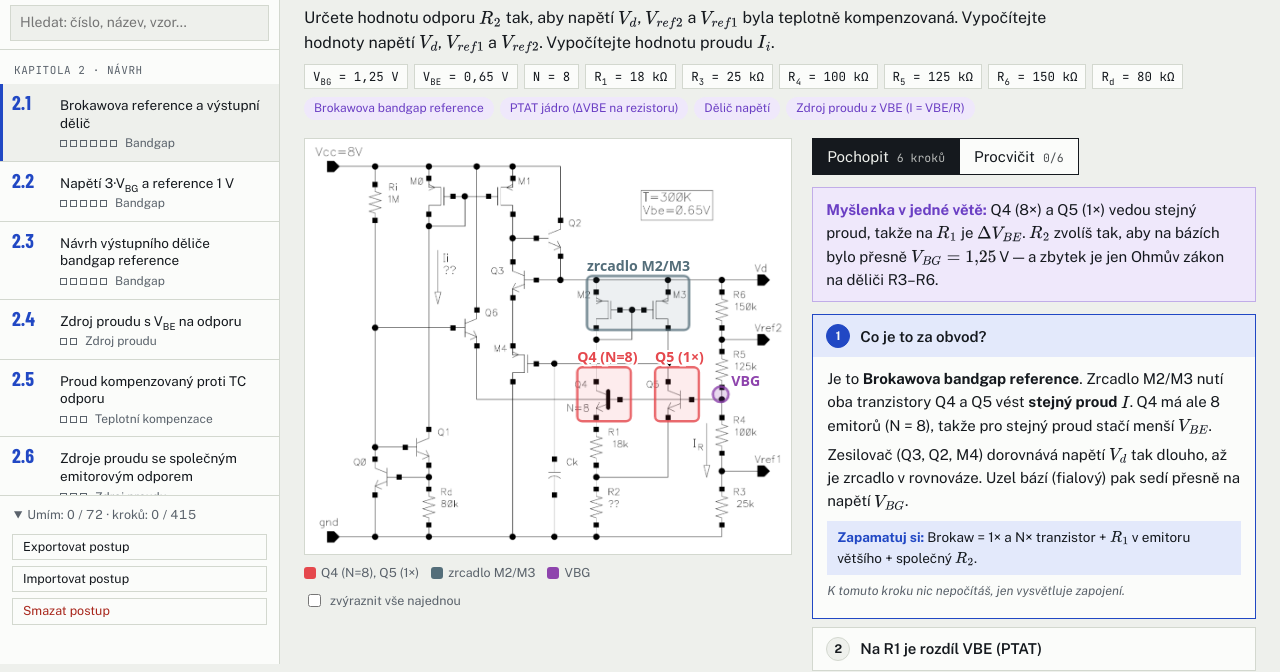
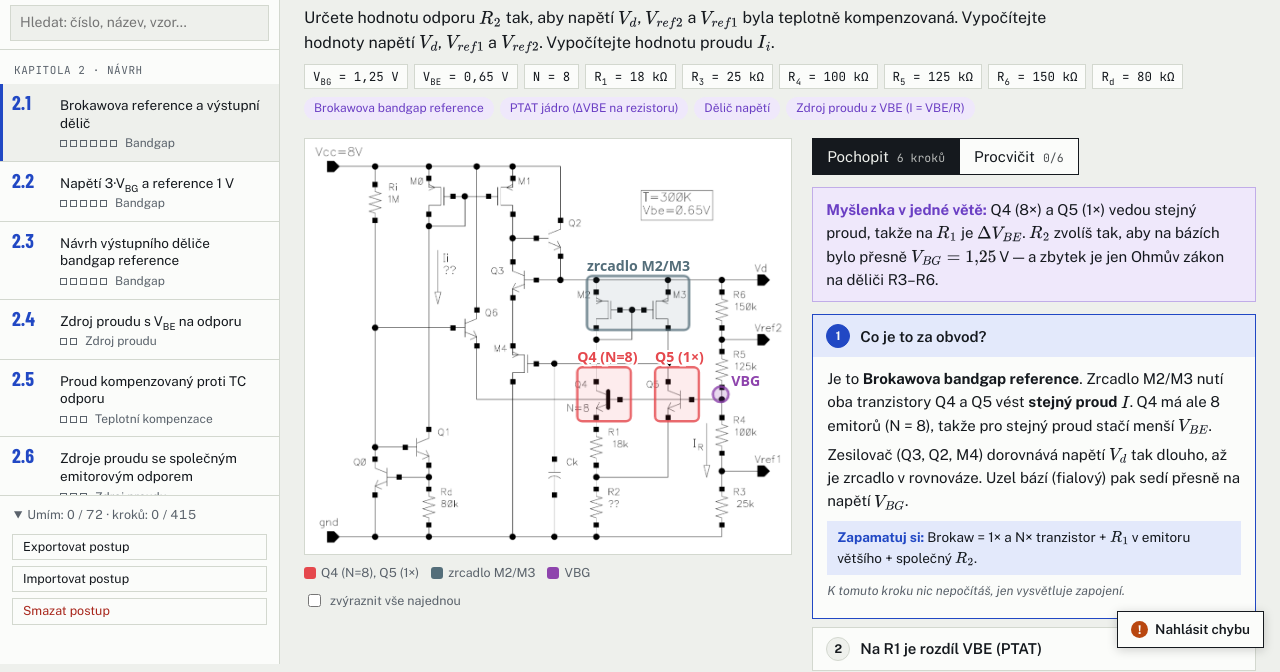
Before and after one commit to machmar-claude/nai-sbirka, a plain HTML site: page index.html in a window 1280 px wide. Shown: the part 136-808 px from the top of the page. Drawn offline with nearby package versions, Linux system fonts and the light colour scheme.

Commit message:
Add always visible "Nahlásit chybu" button
A floating link in the bottom-right corner opens a new GitHub issue,
prefilled with the current problem, mode, step and page link.

Co-Authored-By: Claude Opus 5.5 <noreply@anthropic.com>

```diff
--- a/app.css
+++ b/app.css
@@ -223,6 +223,17 @@ th { font-family: var(--font-mono); font-size: 11.5px; text-transform: uppercase
 .consts dt { color: var(--muted); }
 .consts dd { margin: 0; font-family: var(--font-mono); font-size: 13px; }
 
+/* bug-report link: floats bottom-right, always visible; main gets room so it never hides the last content */
+.report { position: fixed; z-index: 30;
+  right: calc(env(safe-area-inset-right, 0px) + 16px); bottom: calc(env(safe-area-inset-bottom, 0px) + 16px);
+  display: inline-flex; align-items: center; gap: 7px; padding: 7px 13px;
+  background: var(--sheet); color: var(--ink); border: 1px solid var(--ink);
+  font-size: 13.5px; font-weight: 600; text-decoration: none; box-shadow: 0 2px 10px rgba(0,0,0,.18); }
+.report::before { content: "!"; display: grid; place-items: center; width: 17px; height: 17px; border-radius: 50%;
+  background: var(--mark); color: var(--sheet); font-size: 12px; font-weight: 700; }
+.report:hover { border-color: var(--accent); color: var(--accent); }
+main { padding-bottom: 56px; }
+@media print { .report { display: none; } }
 
 @media (max-width: 760px) {
   .app { grid-template-columns: minmax(0, 1fr); }
--- a/app.js
+++ b/app.js
@@ -351,7 +351,26 @@ function render(focusSel) {
   typeset(main);
   if (focusSel) { var el = document.getElementById(focusSel); if (el) el.focus({ preventScroll: true }); }
   if (st.view === "vzory" && st.patFocus) { var c = document.getElementById("pat-" + st.patFocus); if (c) c.scrollIntoView({ block: "nearest" }); }
+  updateReport();
   save();
+}
+/* prefill the GitHub issue with where the reader is */
+function updateReport() {
+  var a = document.getElementById("report");
+  if (!a) return;
+  var base = "https://github.com/machmar-claude/nai-sbirka/issues/new";
+  var where, title;
+  if (st.view === "vzory" || st.view === "tahak") {
+    where = st.view === "vzory" ? "Stránka: Vzory" : "Stránka: Co na tahák";
+    title = st.view === "vzory" ? "[Vzory] " : "[Tahák] ";
+  } else {
+    var p = PROBS[st.pi], mode = curMode(p);
+    var step = mode === "learn" ? "Pochopit, krok " + (st.ns + 1) : "Procvičit, krok " + (focusIdx(p) + 1);
+    where = "Příklad: " + p.id + " · " + p.m.title + "\nRežim: " + step;
+    title = "[" + p.id + "] ";
+  }
+  var body = where + "\nOdkaz: " + location.href + "\n\nCo je špatně (a jak by to mělo být):\n\n";
+  a.href = base + "?title=" + encodeURIComponent(title) + "&body=" + encodeURIComponent(body);
 }
 function applyTheme() {
   var r = document.documentElement;
--- a/index.html
+++ b/index.html
@@ -55,6 +55,7 @@ window.MathJax = {
   </aside>
   <main id="main"><noscript><div class="sheet"><p>Pro zobrazení příkladů je potřeba JavaScript.</p></div></noscript></main>
 </div>
+<a class="report" id="report" href="https://github.com/machmar-claude/nai-sbirka/issues/new" target="_blank" rel="noopener" title="Otevře nové hlášení na GitHubu (je potřeba účet GitHub)">Nahlásit chybu</a>
 <script src="data/nai.js"></script>
 <script src="data/patterns.js"></script>
 <script src="data/mpc.js"></script>
```
